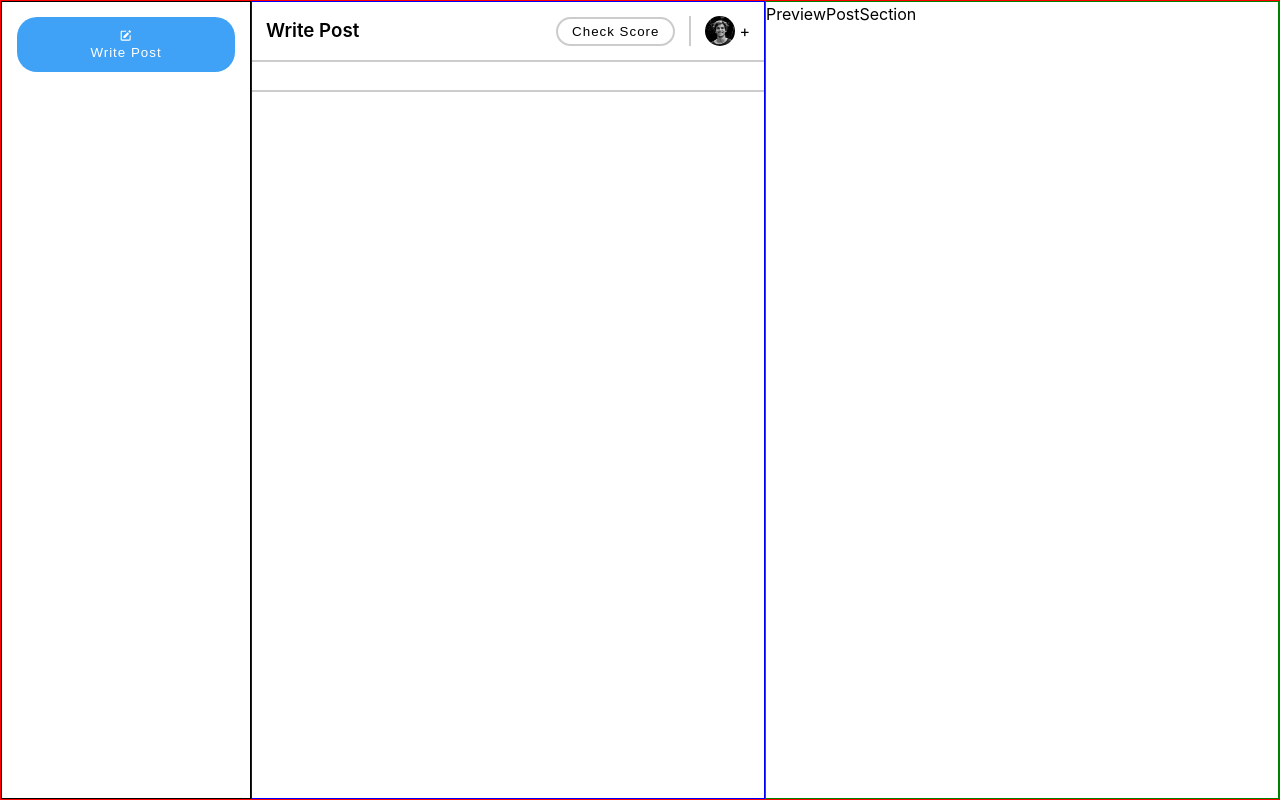
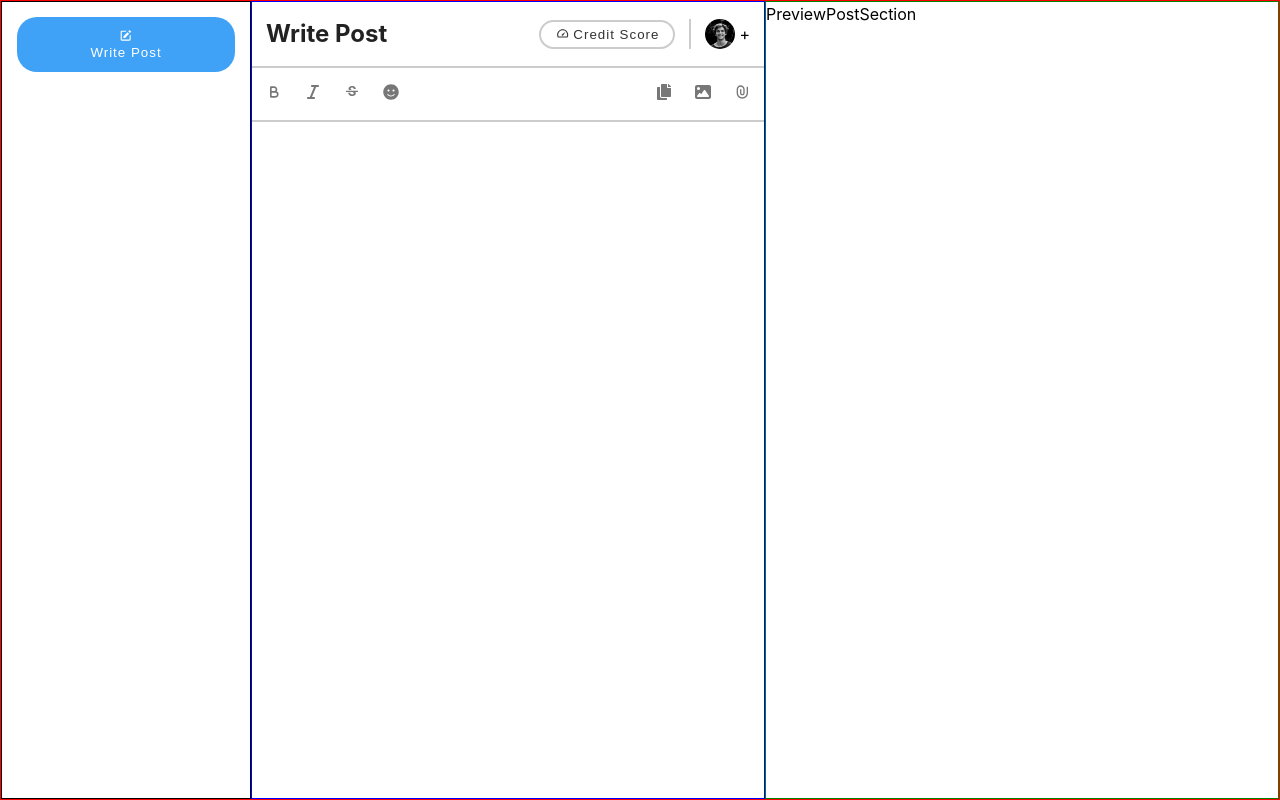
Before and after one commit to ankit-pandey-14/text-editor, a React (Vite) app: page / in a window 1280 px wide. Built offline with nearby package versions, Linux system fonts and the light colour scheme.

Commit message:
feature-2: write post seconds part done

```diff
--- a/src/components/customIconImage/index.jsx
+++ b/src/components/customIconImage/index.jsx
@@ -3,11 +3,27 @@ import '../../styles/components/image.css';
 
 // importing of all icons
 import { BiSolidEdit } from "react-icons/bi";
+import { GoBold } from "react-icons/go";
+import { FaItalic } from "react-icons/fa6";
+import { FaSmile } from "react-icons/fa";
+import { FaCopy } from "react-icons/fa";
+import { FaImage } from "react-icons/fa6";
+import { RiAttachmentLine } from "react-icons/ri";
+import { MdOutlineStrikethroughS } from "react-icons/md";
+import { BiTachometer } from "react-icons/bi";
 
 
 // list of icons
 const iconObj = {
     edit: <BiSolidEdit />,
+    bold: <GoBold />,
+    italic: <FaItalic />,
+    textStrike: <MdOutlineStrikethroughS />,
+    smiley: <FaSmile />,
+    copy: <FaCopy />,
+    gallery: <FaImage />,
+    attachment: <RiAttachmentLine />,
+    speedMeter: <BiTachometer />,
 };
 
 
--- a/src/components/customText/index.jsx
+++ b/src/components/customText/index.jsx
@@ -1,28 +1,48 @@
 import { memo } from "react"
 import CustomIconImage from "../customIconImage";
 
-function CustomText({leftIcon, rightIcon, leftAltText, rightAltText, tooltip, text}){
+function CustomText({
+    leftIcon,
+    rightIcon,
+    leftAltText,
+    rightAltText,
+    tooltip,
+    text,
+    classes,
+    iconClasses,
+    textClasses,
+}){
     return (
-        <div>
+        <div className={classes}>
             {
-                leftIcon ?
+                leftIcon
+                ? (
                     <CustomIconImage
                         icon={leftIcon}
                         tooltip={tooltip}
                         altText={leftAltText || ''}
                         onClick={()=>{}}
+                        classes={iconClasses}
                     />
+                )
                 : null
             }
-            <p>{text}</p>
             {
-                rightIcon ?
+                text
+                ? <p className={textClasses}>{text}</p>
+                : null
+            }
+            {
+                rightIcon
+                ? (
                     <CustomIconImage
                         icon={rightIcon}
                         tooltip={tooltip}
                         altText={rightAltText || ''}
                         onClick={()=>{}}
+                        classes={iconClasses}
                     />
+                )
                 : null
             }
         </div>
--- a/src/screens/HomeScreen/sections/writePost.jsx
+++ b/src/screens/HomeScreen/sections/writePost.jsx
@@ -3,16 +3,39 @@ import DummyPerson from '../../../assets/dummy-person.jpg';
 
 import CustomButton from '../../../components/customButton';
 import CustomIconImage from '../../../components/customIconImage';
+import CustomText from '../../../components/customText';
+
+
+const fontIcons = [
+    { key: 'F1', icon: 'bold', title: 'Bold' },
+    { key: 'F2', icon: 'italic', title: 'Italic' },
+    { key: 'F3', icon: 'textStrike', title: 'Text Strike' },
+    { key: 'F4', icon: 'smiley', title: 'Smiley' },
+];
+const attachmentIcons = [
+    { key: 'A1', icon: 'copy', title: 'Copy' },
+    { key: 'A2', icon: 'gallery', title: 'Gallery' },
+    { key: 'A3', icon: 'attachment', title: 'Attachment' },
+];
 
 const WritePostSection = () => {
     return (
         <section className='write-post'>
             <div className='d-flex justify-between align-center top-section'>
-                <h3>Write Post</h3>
+                <h2>Write Post</h2>
 
                 <div className='d-flex align-center right-part'>
                     <CustomButton
-                        title={'Check Score'}
+                        title={
+                            <CustomText
+                                leftIcon={'speedMeter'}
+                                leftAltText={'Check Score'}
+                                text={'Credit Score'}
+                                classes={'d-flex align-center btn-text'}
+                                iconClasses={'btn-icon'}
+                            />
+                        }
+                        tooltip={'Credit Score'}
                         type='default'
                         onClick={() => {}}
                     />
@@ -29,10 +52,34 @@ const WritePostSection = () => {
             </div>
 
             <div className='d-flex justify-between align-center toolbar'>
-                <div className='d-flex'>
-
+                <div className='d-flex icons'>
+                    {
+                        fontIcons.map((fontIcon) => {
+                            return (
+                                <CustomIconImage
+                                    key={fontIcon?.key}
+                                    icon={fontIcon?.icon}
+                                    tooltip={fontIcon?.title}
+                                    classes={'cursor-pointer'}
+                                />
+                            );
+                        })
+                    }
                 </div>
-                <div className='d-flex'></div>
+                <div className='d-flex icons'>
+                    {
+                        attachmentIcons.map((attachmentIcon) => {
+                            return (
+                                <CustomIconImage
+                                    key={attachmentIcon?.key}
+                                    icon={attachmentIcon?.icon}
+                                    tooltip={attachmentIcon?.title}
+                                    classes={'cursor-pointer'}
+                                />
+                            );
+                        })
+                    }
+                </div>
             </div>
         </section>
     );
--- a/src/styles/screen/home.css
+++ b/src/styles/screen/home.css
@@ -25,8 +25,17 @@
     border-bottom: 2px solid #ccc;
     padding: 14px;
 }
-.write-post .top-section h3 {
-    font-weight: 600;
+.write-post .top-section h2 {
+    font-weight: 700;
+    color: #222;
+}
+.right-part .btn-text {
+    gap: 4px;
+    color: #333;
+}
+.right-part .btn-icon {
+    width: 14px;
+    height: 14px;
 }
 
 .write-post .profile-box {
@@ -35,6 +44,11 @@
     gap: 4px;
 }
 
+.toolbar .icons {
+    gap: 23px;
+    color: #777;
+}
+
 
 /* preview post */
 
```
Lines whose indentation alone changed are shown as unchanged.
